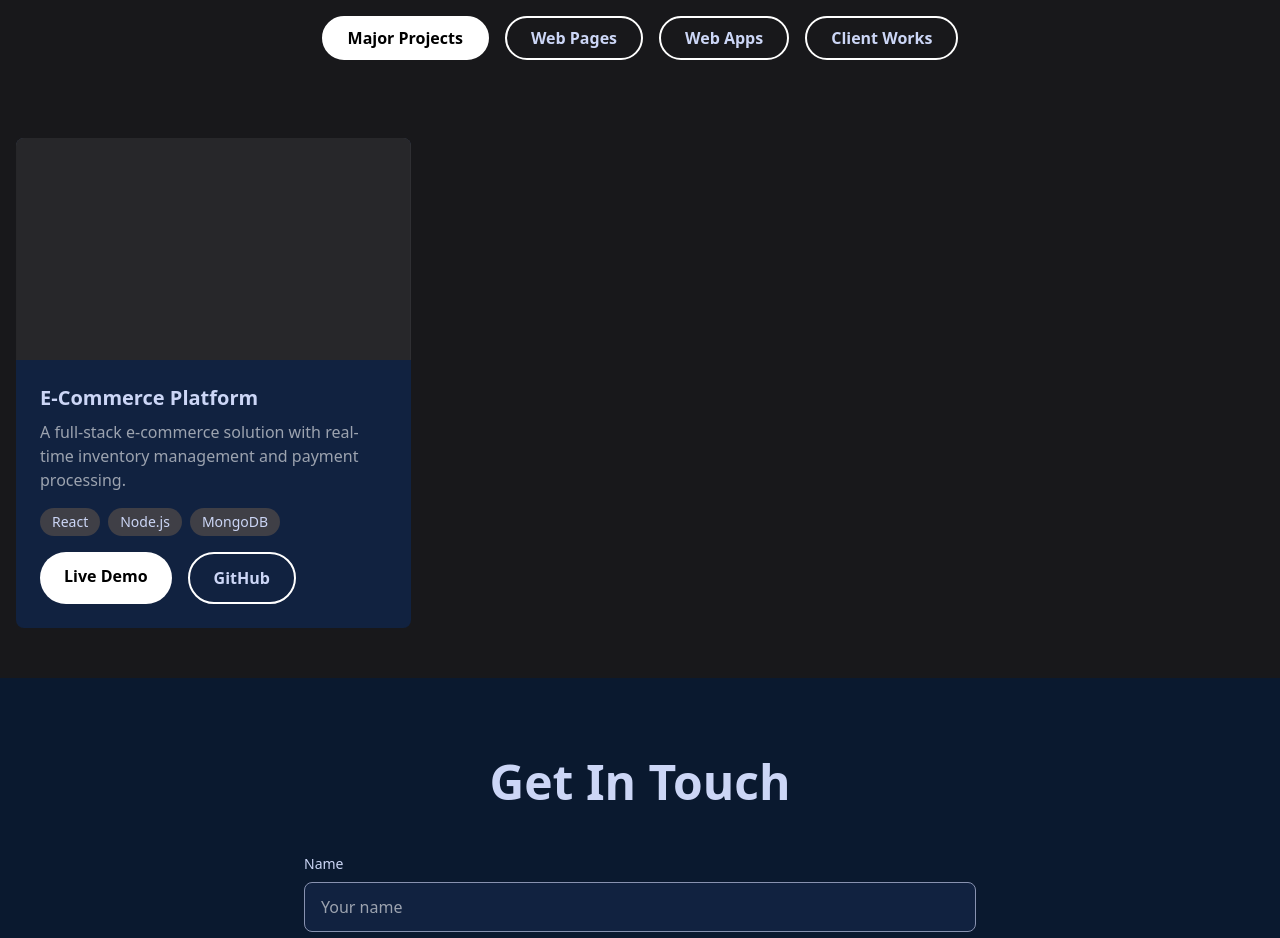
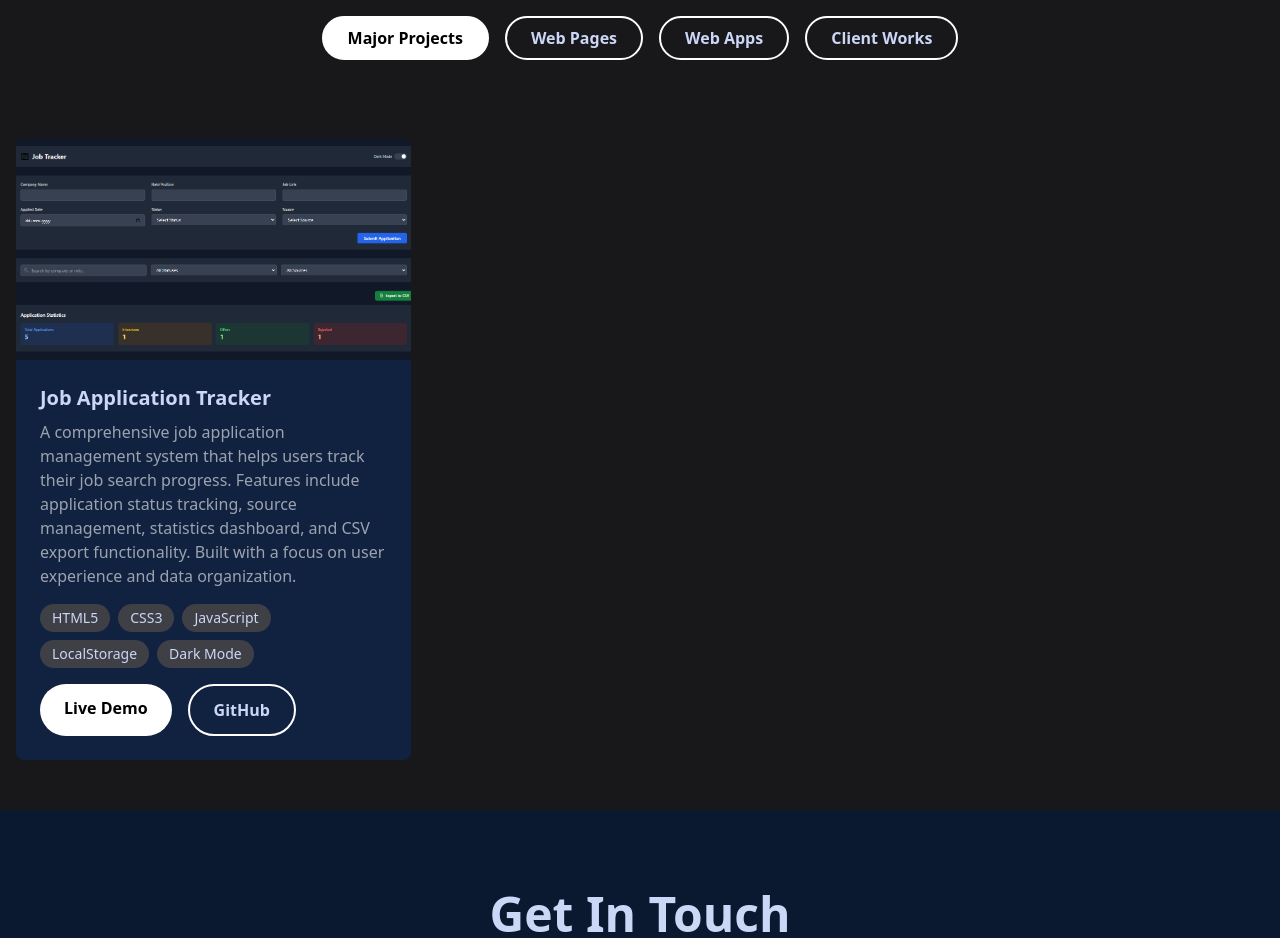
Before and after one commit to AtifZafar2843/my-portfolio2, a plain HTML site: page index.html in a window 1280 px wide. Shown: the part 1760-2698 px from the top of the page. Drawn offline with nearby package versions, Linux system fonts and the light colour scheme.

Commit message:
add major project job application tracker

```diff
--- a/index.html
+++ b/index.html
@@ -253,22 +253,21 @@ My goal is to blend design and development to create digital experiences that ar
                 <div class="project-card opacity-0" data-category="major">
                     <div class="bg-[#112240] rounded-lg overflow-hidden h-full flex flex-col">
                         <div class="aspect-video bg-zinc-700 relative">
-                            <svg class="w-full h-full" viewBox="0 0 400 225" fill="none" xmlns="http://www.w3.org/2000/svg">
-                                <rect width="400" height="225" fill="#27272A"/>
-                                <path d="M200 112.5 L200 112.5 M200 112.5 L200 112.5" stroke="white" stroke-width="2"/>
-                            </svg>
+                            <img src="images/Job application tracker.png" alt="Job Application Tracker" class="w-full h-full object-cover">
                         </div>
                         <div class="p-4 sm:p-6 flex-grow flex flex-col">
-                            <h3 class="text-lg sm:text-xl font-bold mb-2">E-Commerce Platform</h3>
-                            <p class="text-sm sm:text-base text-gray-400 mb-4 flex-grow">A full-stack e-commerce solution with real-time inventory management and payment processing.</p>
+                            <h3 class="text-lg sm:text-xl font-bold mb-2">Job Application Tracker</h3>
+                            <p class="text-sm sm:text-base text-gray-400 mb-4 flex-grow">A comprehensive job application management system that helps users track their job search progress. Features include application status tracking, source management, statistics dashboard, and CSV export functionality. Built with a focus on user experience and data organization.</p>
                             <div class="flex flex-wrap gap-2 mb-4">
-                                <span class="px-2 sm:px-3 py-1 bg-zinc-700 rounded-full text-xs sm:text-sm">React</span>
-                                <span class="px-2 sm:px-3 py-1 bg-zinc-700 rounded-full text-xs sm:text-sm">Node.js</span>
-                                <span class="px-2 sm:px-3 py-1 bg-zinc-700 rounded-full text-xs sm:text-sm">MongoDB</span>
+                                <span class="px-2 sm:px-3 py-1 bg-zinc-700 rounded-full text-xs sm:text-sm">HTML5</span>
+                                <span class="px-2 sm:px-3 py-1 bg-zinc-700 rounded-full text-xs sm:text-sm">CSS3</span>
+                                <span class="px-2 sm:px-3 py-1 bg-zinc-700 rounded-full text-xs sm:text-sm">JavaScript</span>
+                                <span class="px-2 sm:px-3 py-1 bg-zinc-700 rounded-full text-xs sm:text-sm">LocalStorage</span>
+                                <span class="px-2 sm:px-3 py-1 bg-zinc-700 rounded-full text-xs sm:text-sm">Dark Mode</span>
                             </div>
                             <div class="flex gap-3 sm:gap-4">
-                                <a href="#" class="px-4 sm:px-6 py-2 sm:py-3 bg-white text-black rounded-full font-semibold hover:bg-gray-200 transition-colors text-sm sm:text-base">Live Demo</a>
-                                <a href="#" class="px-4 sm:px-6 py-2 sm:py-3 border-2 border-white rounded-full font-semibold hover:bg-white hover:text-black transition-colors text-sm sm:text-base">GitHub</a>
+                                <a href="https://atifzafar2843.github.io/Job-application-tracker/" class="px-4 sm:px-6 py-2 sm:py-3 bg-white text-black rounded-full font-semibold hover:bg-gray-200 transition-colors text-sm sm:text-base">Live Demo</a>
+                                <a href="https://github.com/AtifZafar2843/Job-application-tracker" class="px-4 sm:px-6 py-2 sm:py-3 border-2 border-white rounded-full font-semibold hover:bg-white hover:text-black transition-colors text-sm sm:text-base">GitHub</a>
                             </div>
                         </div>
                     </div>
```
Also changed, not shown: images/Job application tracker.png (added).
